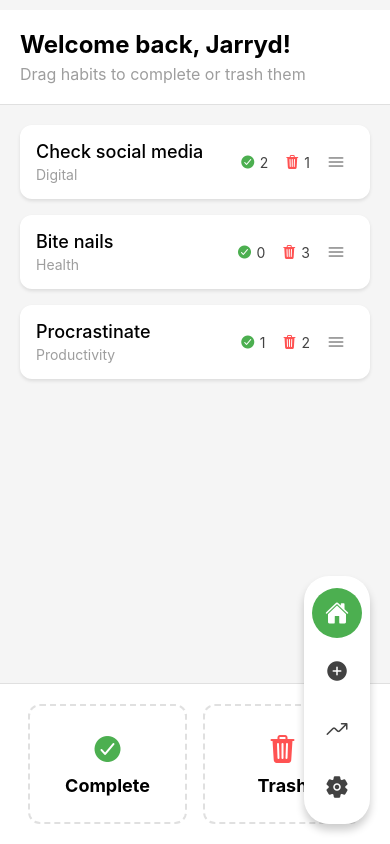
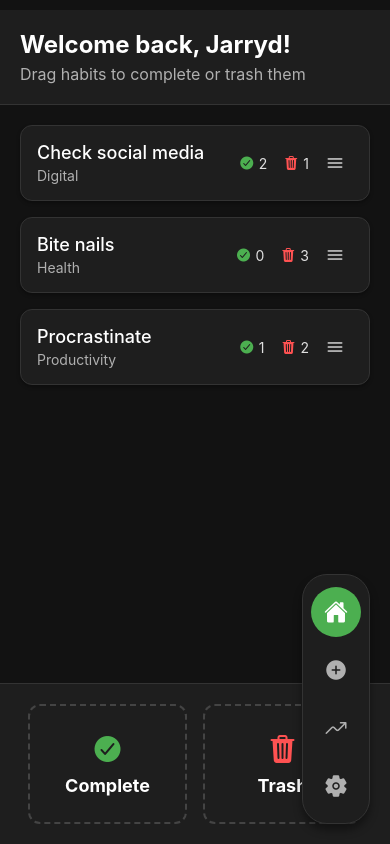
Before and after one commit to Jarryd-Carelse/DV300--Trash-the-habit, a React Native app in the folder TrashTheHabit/: screen / in a window 390 px wide. Built offline with nearby package versions, Linux system fonts and the light colour scheme.

Commit message:
updated theme styles

```diff
--- a/TrashTheHabit/App.js
+++ b/TrashTheHabit/App.js
@@ -179,7 +179,7 @@ function AppContent() {
                 );
               }}
             >
-              <Ionicons name="menu" size={20} color="#9E9E9E" />
+              <Ionicons name="menu" size={20} color="#B0B0B0" />
             </TouchableOpacity>
           </Animated.View>
         ))}
@@ -231,6 +231,7 @@ function AppContent() {
             <TextInput
               style={styles.textInput}
               placeholder="e.g., Check social media first thing"
+              placeholderTextColor="#666666"
               value={newHabitName}
               onChangeText={setNewHabitName}
               autoCapitalize="words"
@@ -269,7 +270,9 @@ function AppContent() {
             onPress={handleAddHabit}
             disabled={!newHabitName.trim()}
           >
-            <Text style={styles.addButtonText}>Add Habit</Text>
+            <Text style={[styles.addButtonText, !newHabitName.trim() && styles.addButtonTextDisabled]}>
+              Add Habit
+            </Text>
           </TouchableOpacity>
         </View>
 
@@ -368,7 +371,7 @@ function AppContent() {
 
   return (
     <SafeAreaView style={styles.safeArea}>
-      <StatusBar style="auto" />
+      <StatusBar style="light" />
       <View style={[styles.container, { paddingTop: insets.top + 10 }]}>
         {renderScreen()}
 
@@ -378,28 +381,28 @@ function AppContent() {
             style={[styles.navItem, currentScreen === 'Home' && styles.navItemActive]}
             onPress={() => setCurrentScreen('Home')}
           >
-            <Ionicons name="home" size={24} color={currentScreen === 'Home' ? '#FFFFFF' : '#424242'} />
+            <Ionicons name="home" size={24} color={currentScreen === 'Home' ? '#FFFFFF' : '#B0B0B0'} />
           </TouchableOpacity>
 
           <TouchableOpacity
             style={[styles.navItem, currentScreen === 'AddHabit' && styles.navItemActive]}
             onPress={() => setCurrentScreen('AddHabit')}
           >
-            <Ionicons name="add-circle" size={24} color={currentScreen === 'AddHabit' ? '#FFFFFF' : '#424242'} />
+            <Ionicons name="add-circle" size={24} color={currentScreen === 'AddHabit' ? '#FFFFFF' : '#B0B0B0'} />
           </TouchableOpacity>
 
           <TouchableOpacity
             style={[styles.navItem, currentScreen === 'Progress' && styles.navItemActive]}
             onPress={() => setCurrentScreen('Progress')}
           >
-            <Ionicons name="trending-up" size={24} color={currentScreen === 'Progress' ? '#FFFFFF' : '#424242'} />
+            <Ionicons name="trending-up" size={24} color={currentScreen === 'Progress' ? '#FFFFFF' : '#B0B0B0'} />
           </TouchableOpacity>
 
           <TouchableOpacity
             style={[styles.navItem, currentScreen === 'Settings' && styles.navItemActive]}
             onPress={() => setCurrentScreen('Settings')}
           >
-            <Ionicons name="settings" size={24} color={currentScreen === 'Settings' ? '#FFFFFF' : '#424242'} />
+            <Ionicons name="settings" size={24} color={currentScreen === 'Settings' ? '#FFFFFF' : '#B0B0B0'} />
           </TouchableOpacity>
         </View>
       </View>
@@ -410,30 +413,30 @@ function AppContent() {
 const styles = StyleSheet.create({
   safeArea: {
     flex: 1,
-    backgroundColor: '#F5F5F5',
+    backgroundColor: '#121212',
   },
   container: {
     flex: 1,
-    backgroundColor: '#F5F5F5',
+    backgroundColor: '#121212',
   },
   screen: {
     flex: 1,
   },
   header: {
     padding: 20,
-    backgroundColor: '#FFFFFF',
+    backgroundColor: '#1E1E1E',
     borderBottomWidth: 1,
-    borderBottomColor: '#E0E0E0',
+    borderBottomColor: '#333333',
   },
   title: {
     fontSize: 24,
     fontWeight: 'bold',
-    color: '#000000',
+    color: '#FFFFFF',
     marginBottom: 5,
   },
   subtitle: {
     fontSize: 16,
-    color: '#9E9E9E',
+    color: '#B0B0B0',
   },
   content: {
     padding: 20,
@@ -444,7 +447,7 @@ const styles = StyleSheet.create({
     paddingBottom: 250, // Add bottom padding to prevent content from being hidden behind floating navbar
   },
   habitCard: {
-    backgroundColor: '#FFFFFF',
+    backgroundColor: '#1E1E1E',
     borderRadius: 12,
     padding: 16,
     marginBottom: 16,
@@ -452,9 +455,11 @@ const styles = StyleSheet.create({
     alignItems: 'center',
     shadowColor: '#000',
     shadowOffset: { width: 0, height: 2 },
-    shadowOpacity: 0.1,
+    shadowOpacity: 0.3,
     shadowRadius: 3.84,
     elevation: 5,
+    borderWidth: 1,
+    borderColor: '#333333',
   },
   habitInfo: {
     flex: 1,
@@ -462,12 +467,12 @@ const styles = StyleSheet.create({
   habitName: {
     fontSize: 18,
     fontWeight: '500',
-    color: '#000000',
+    color: '#FFFFFF',
     marginBottom: 4,
   },
   habitCategory: {
     fontSize: 14,
-    color: '#9E9E9E',
+    color: '#B0B0B0',
   },
   habitStats: {
     flexDirection: 'row',
@@ -480,26 +485,26 @@ const styles = StyleSheet.create({
   },
   statText: {
     fontSize: 14,
-    color: '#424242',
+    color: '#E0E0E0',
     marginLeft: 4,
   },
   dropZones: {
     flexDirection: 'row',
     padding: 20,
-    backgroundColor: '#FFFFFF',
+    backgroundColor: '#1E1E1E',
     borderTopWidth: 1,
-    borderTopColor: '#E0E0E0',
+    borderTopColor: '#333333',
   },
   dropZone: {
     flex: 1,
-    backgroundColor: '#FFFFFF',
+    backgroundColor: '#1E1E1E',
     borderRadius: 12,
     padding: 20,
     alignItems: 'center',
     justifyContent: 'center',
     marginHorizontal: 8,
     borderWidth: 2,
-    borderColor: '#E0E0E0',
+    borderColor: '#444444',
     borderStyle: 'dashed',
     minHeight: 120,
   },
@@ -507,11 +512,12 @@ const styles = StyleSheet.create({
     fontSize: 18,
     fontWeight: 'bold',
     marginTop: 8,
+    color: '#FFFFFF',
   },
   sectionTitle: {
     fontSize: 20,
     fontWeight: 'bold',
-    color: '#000000',
+    color: '#FFFFFF',
     marginBottom: 16,
   },
   habitItem: {
@@ -567,7 +573,7 @@ const styles = StyleSheet.create({
   floatingNavbar: {
     position: 'absolute',
     right: 20,
-    backgroundColor: '#FFFFFF',
+    backgroundColor: '#1E1E1E',
     borderRadius: 25,
     paddingVertical: 8,
     paddingHorizontal: 8,
@@ -575,10 +581,12 @@ const styles = StyleSheet.create({
     alignItems: 'center',
     shadowColor: '#000',
     shadowOffset: { width: 0, height: 6 },
-    shadowOpacity: 0.2,
+    shadowOpacity: 0.4,
     shadowRadius: 8.84,
     elevation: 12,
     minHeight: 200,
+    borderWidth: 1,
+    borderColor: '#333333',
   },
   navItem: {
     width: 50,
@@ -600,16 +608,17 @@ const styles = StyleSheet.create({
   inputLabel: {
     fontSize: 16,
     fontWeight: '500',
-    color: '#000000',
+    color: '#FFFFFF',
     marginBottom: 8,
   },
   textInput: {
-    backgroundColor: '#FFFFFF',
+    backgroundColor: '#2A2A2A',
     borderRadius: 12,
     padding: 16,
     fontSize: 16,
     borderWidth: 1,
-    borderColor: '#E0E0E0',
+    borderColor: '#444444',
+    color: '#FFFFFF',
   },
   categoryScroll: {
     marginTop: 8,
@@ -618,9 +627,9 @@ const styles = StyleSheet.create({
     paddingHorizontal: 16,
     paddingVertical: 8,
     borderRadius: 20,
-    backgroundColor: '#FFFFFF',
+    backgroundColor: '#2A2A2A',
     borderWidth: 1,
-    borderColor: '#E0E0E0',
+    borderColor: '#444444',
     marginRight: 12,
   },
   categoryChipSelected: {
@@ -629,7 +638,7 @@ const styles = StyleSheet.create({
   },
   categoryChipText: {
     fontSize: 14,
-    color: '#424242',
+    color: '#E0E0E0',
   },
   categoryChipTextSelected: {
     color: '#FFFFFF',
@@ -640,12 +649,22 @@ const styles = StyleSheet.create({
     padding: 16,
     alignItems: 'center',
     marginTop: 10,
+    shadowColor: '#000',
+    shadowOffset: { width: 0, height: 2 },
+    shadowOpacity: 0.3,
+    shadowRadius: 3.84,
+    elevation: 5,
   },
   addButtonDisabled: {
-    backgroundColor: '#E0E0E0',
+    backgroundColor: '#444444',
   },
   addButtonText: {
     color: '#FFFFFF',
+    fontSize: 16,
+    fontWeight: 'bold',
+  },
+  addButtonTextDisabled: {
+    color: '#888888',
     fontSize: 16,
     fontWeight: 'bold',
   },
@@ -660,7 +679,7 @@ const styles = StyleSheet.create({
   },
   emptyText: {
     fontSize: 16,
-    color: '#9E9E9E',
+    color: '#B0B0B0',
     textAlign: 'center',
     fontStyle: 'italic',
     marginTop: 20,
@@ -670,7 +689,7 @@ const styles = StyleSheet.create({
     marginLeft: 8,
   },
   dropZoneActive: {
-    backgroundColor: '#E8F5E8',
+    backgroundColor: '#2A4A2A',
     borderColor: '#4CAF50',
     borderWidth: 3,
     transform: [{ scale: 1.05 }],
@@ -688,6 +707,83 @@ const styles = StyleSheet.create({
     fontSize: 12,
     fontWeight: 'bold',
   },
+  // Progress Screen Styles
+  statsGrid: {
+    flexDirection: 'row',
+    flexWrap: 'wrap',
+    padding: 20,
+    justifyContent: 'space-between',
+  },
+  statCard: {
+    backgroundColor: '#1E1E1E',
+    borderRadius: 12,
+    padding: 20,
+    marginBottom: 16,
+    width: '48%',
+    alignItems: 'center',
+    borderWidth: 1,
+    borderColor: '#333333',
+    shadowColor: '#000',
+    shadowOffset: { width: 0, height: 2 },
+    shadowOpacity: 0.3,
+    shadowRadius: 3.84,
+    elevation: 5,
+  },
+  statValue: {
+    fontSize: 32,
+    fontWeight: 'bold',
+    color: '#4CAF50',
+    marginBottom: 8,
+  },
+  statTitle: {
+    fontSize: 14,
+    color: '#B0B0B0',
+    textAlign: 'center',
+  },
+  // Settings Screen Styles
+  settingsList: {
+    padding: 20,
+  },
+  settingItem: {
+    backgroundColor: '#1E1E1E',
+    borderRadius: 12,
+    padding: 20,
+    marginBottom: 16,
+    borderWidth: 1,
+    borderColor: '#333333',
+    shadowColor: '#000',
+    shadowOffset: { width: 0, height: 2 },
+    shadowOpacity: 0.3,
+    shadowRadius: 3.84,
+    elevation: 5,
+  },
+  settingTitle: {
+    fontSize: 18,
+    fontWeight: '500',
+    color: '#FFFFFF',
+    marginBottom: 4,
+  },
+  settingSubtitle: {
+    fontSize: 14,
+    color: '#B0B0B0',
+  },
+  // Add Habit Screen Additional Styles
+  habitItem: {
+    backgroundColor: '#1E1E1E',
+    borderRadius: 12,
+    padding: 16,
+    marginBottom: 12,
+    flexDirection: 'row',
+    alignItems: 'center',
+    justifyContent: 'space-between',
+    borderWidth: 1,
+    borderColor: '#333333',
+    shadowColor: '#000',
+    shadowOffset: { width: 0, height: 2 },
+    shadowOpacity: 0.3,
+    shadowRadius: 3.84,
+    elevation: 5,
+  },
 });
 
 export default function App() {
```
